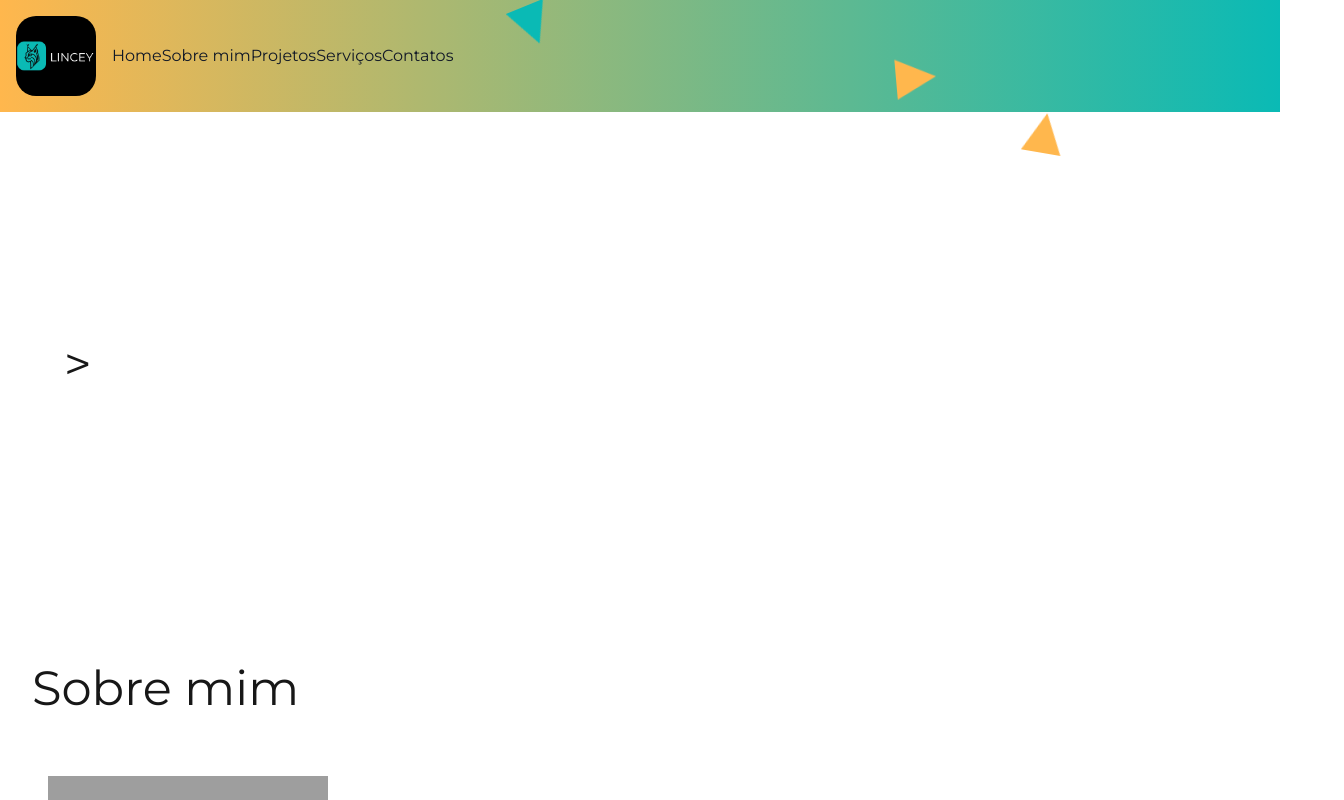
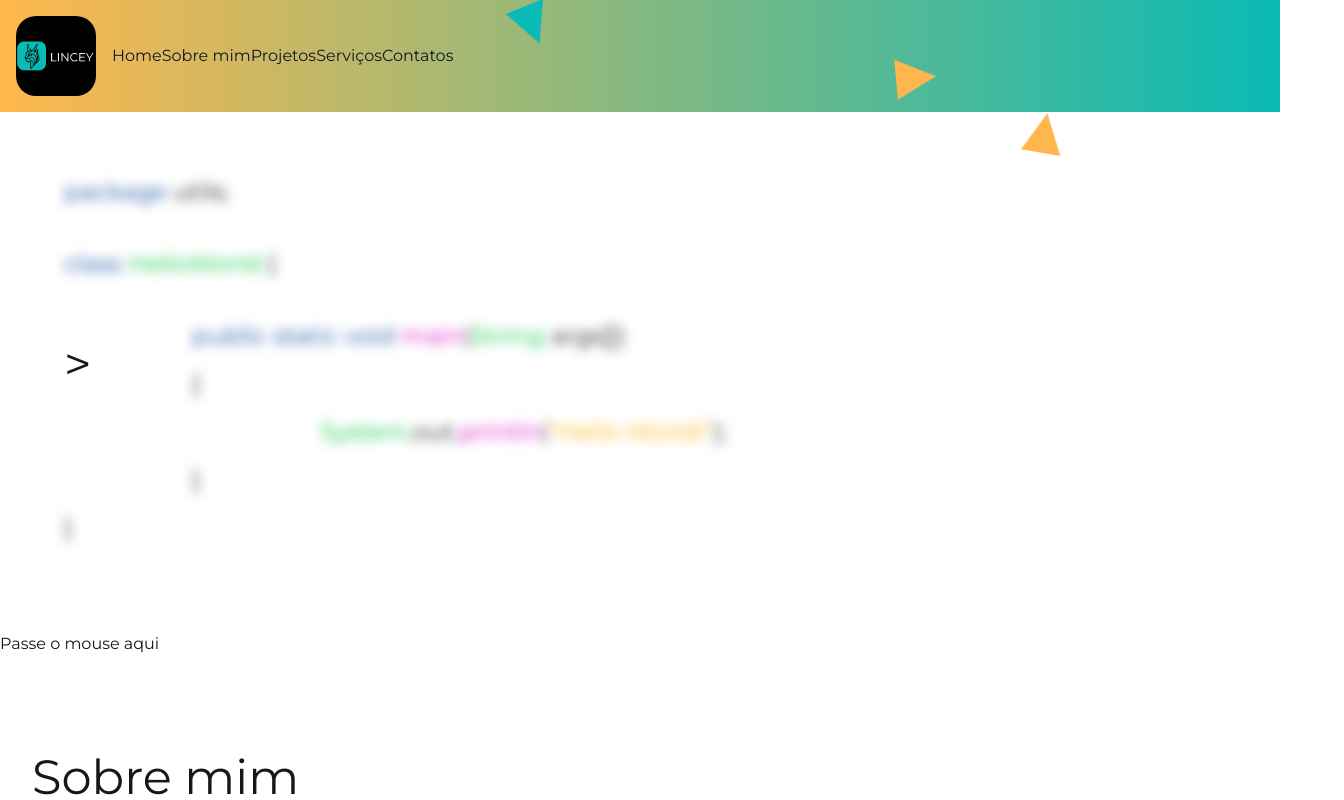
Before and after one commit to MaxForosteski/max-forosteski-portifolio, a Next.js app: page / in a window 1280 px wide. Shown: the top 800 px of the page, 1344 px wide, since content can reach past the window. Built offline with nearby package versions, Linux system fonts and the light colour scheme; grey boxes are pictures that could not be loaded.

Commit message:
fundo desfocado console java

```diff
--- a/public/components/console.tsx
+++ b/public/components/console.tsx
@@ -5,21 +5,59 @@ import StringTypistSimulator from "../scripts/string-typist-simulator";
 
 export default function Console() {
     useEffect(() => {
-        StringTypistSimulator("console-line",["console.log('Hello, my name is Max');",
-                                                "One day per Day[day];",
-                                                "UI/UX are so underrated bruh;",
-                                                "Speaks in Portuguese, English and Leetcode",
-                                                "System.out.println('A mug of happiness');"
-                                            ])
+        StringTypistSimulator("console-line", ["console.log('Hello, my name is Max');",
+            "One day per Day[day];",
+            "UI/UX are so underrated bruh;",
+            "Speaks in Portuguese, English and Leetcode",
+            "System.out.println('A mug of happiness');"
+        ])
+        document.addEventListener('DOMContentLoaded', () => {
+            const cursor = document.querySelector('.cursor') as HTMLElement;
+            const div = document.querySelector('.div') as HTMLElement;
+
+            // Atualiza a posição do cursor
+            document.addEventListener('mousemove', (e) => {
+                cursor.style.left = `${e.pageX}px`;
+                cursor.style.top = `${e.pageY}px`;
+            });
+
+            // Adiciona o efeito de brilho ao passar por cima da div
+            div.addEventListener('mouseenter', () => {
+                cursor.classList.add('hover-effect');
+            });
+
+            div.addEventListener('mouseleave', () => {
+                cursor.classList.remove('hover-effect');
+            });
+        });
+
     });
     return (
         <div className="console">
+
             <div className="header relative flex items-center text-5xl rounded-mdz-0 z-0">
+                <div className="bg-console absolute">
+                    <p><span className="reserved-word">package</span> utils;</p> <br /> <br />
+
+                    <p><span className="reserved-word">class</span> <span className="object-name">HelloWorld</span> &#123;</p> <br /> <br />
+
+                    <p className="tab-1"><span className="reserved-word">public static void</span> <span className="function-name">main</span>(<span className="object-name">String</span> args[]) </p><br /> <br />
+
+                    <p className="tab-1">&#123;</p> <br /> <br />
+                    <p className="tab-2"><span className="object-name">System</span>.out.<span className="function-name">println</span>(<span className="string-color">"Hello World!"</span>);</p> <br /> <br />
+                    <p className="tab-1">&#125;</p> <br /> <br />
+
+                    <p>&#125;</p> <br />
+                </div>
+
                 <div className="console-line flex">
                     <p> &gt; </p><h1 className="z-0 font-semibold" id="console-line"></h1><div className="cursor"></div>
                 </div>
             </div>
 
+            <div className="div">Passe o mouse aqui</div>
+            <div className="cursor"></div>
+
         </div>
 
     )
--- a/src/app/globals.css
+++ b/src/app/globals.css
@@ -80,6 +80,45 @@ body {
   animation: cursor 1s infinite;
 }
 
+.bg-console{
+  position: absolute;
+  font-size: 50%;
+  width: 100%;
+  filter: blur(6px);
+}
+
+.bg-console:hover{
+  box-shadow: 0 0 20px rgba(0, 150, 255, 0.8);
+  border-color: rgba(0, 150, 255, 0.8);
+}
+
+.tab-1{
+  position: absolute;
+  left: 10%;
+}
+
+.tab-2{
+  position: absolute;
+  left: 20%;
+}
+
+.reserved-word{
+  color:#0D47A1;
+}
+
+.object-name{
+  color:rgb(0, 197, 59)
+}
+
+.function-name{
+  color: rgb(218, 0, 199);
+}
+
+.string-color{
+  color: rgb(250, 171, 0);
+}
+
+
 /*Config Dark mode*/
 @media (prefers-color-scheme: dark) {
   :root {
```
